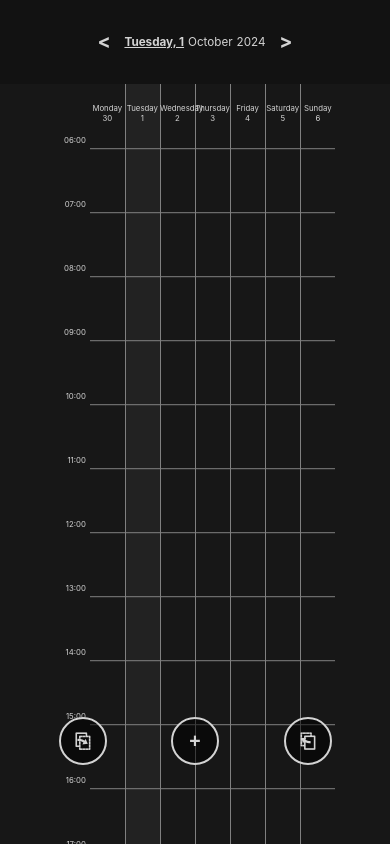
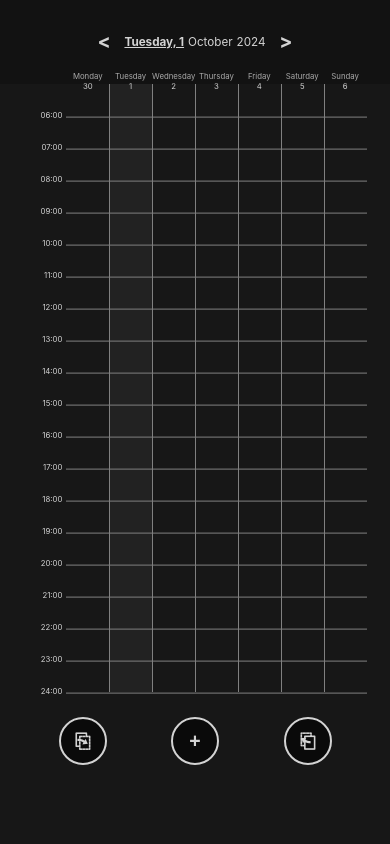
Before and after one commit to RlackBights/uni-calendar-manager, a React (Create React App) app: page / in a window 390 px wide. Shown: the top 844 px of the page. Built offline with nearby package versions, Linux system fonts and the light colour scheme.

Commit message:
cleaned some of the UI up

```diff
--- a/src/App.css
+++ b/src/App.css
@@ -157,6 +157,13 @@
     background-color: gray;
     top: 0;
     left: 0;
+}
+
+.day-column {
+    width: 100%;
+    position: absolute;
+    height: 76rem;
+    top: 0;
 }
 
 .time-slot {
@@ -390,6 +397,26 @@ button {
 
 @media (max-width: 1000px) {
 
+    #table {
+        grid-template-rows: repeat(24, [row] 2rem);
+        grid-template-columns: repeat(8, [col] 11vw);
+    }
+
+    .day-header:not(:first-child):after {
+        content: "";
+        display: block;
+        position: absolute;
+        height: 38rem;
+        width: 1px;
+        background-color: gray;
+        top: 0;
+        left: 0;
+    }
+
+    .day-column {
+        height: 38rem;
+    }
+
     #new-event {
         top: 85vh;
         left: 50vw;
@@ -458,4 +485,9 @@ button {
     .time-slot {
         font-size: 2vmin;
     }
+
+    .time-slot::after {
+        width: calc(11vw * 7);
+        right: calc(11vw * -7);
+    }
 }
--- a/src/components/eventEditor.tsx
+++ b/src/components/eventEditor.tsx
@@ -21,7 +21,7 @@ export default function EventEditor({ updateEvent, eventEditorContent, setEventE
                 <select name="frequency" id="freq-selector" value={eventEditorContent.frequency} onChange={(e) => setEventEditorContent({...eventEditorContent, frequency: parseInt(e.target.value)})}>
                     {Object.keys(EventFrequency).filter(s => isNaN(Number(s))).map(freq => <option value={EventFrequency[freq as keyof typeof EventFrequency]}>{freq}</option>)}
                 </select>
-                <input type="date" name="date-start" id="date-start" max={eventEditorContent.dateEnd.toISOString().substring(0, 10)} value={eventEditorContent.dateStart.toISOString().substring(0, 10)} onChange={(e) => setEventEditorContent({...eventEditorContent, dateStart: new Date(e.target.value)})} />
+                <input type="date" name="date-start" id="date-start" max={(eventEditorContent.frequency === EventFrequency.Once) ? "" : eventEditorContent.dateEnd.toISOString().substring(0, 10)} value={eventEditorContent.dateStart.toISOString().substring(0, 10)} onChange={(e) => setEventEditorContent({...eventEditorContent, dateStart: new Date(e.target.value)})} />
                 {(eventEditorContent.frequency !== EventFrequency.Once) && <input type="date" name="date-end" id="date-end" min={eventEditorContent.dateStart.toISOString().substring(0, 10)} value={eventEditorContent.dateEnd.toISOString().substring(0, 10)} onChange={(e) => setEventEditorContent({...eventEditorContent, dateEnd: new Date(e.target.value)})} />}
             </div>
             <div id="event-time-picker">
--- a/src/components/table.tsx
+++ b/src/components/table.tsx
@@ -17,7 +17,7 @@ export default function Table({ events, setEventEditorContent, activeDate } : {
                 <>
                     <div key={day} className="day-header" style={{gridRow: 0, gridColumn: index + 2, backgroundColor: ((activeDate.getDay() === 0 ? 7 : activeDate.getDay()) - 1 === index) ? "#222222" : "", position: "relative"}}>
                         <p style={{zIndex: 20}}>{day}<br/>{new Date(getFirstDayOfWeek(activeDate).getTime() + 86400000 * index).getDate()}</p>
-                        <div className="day-column" style={{backgroundColor: ((activeDate.getDay() === 0 ? 7 : activeDate.getDay()) - 1 === index) ? "#222222" : "", width: "100%", position: "absolute", height: "76rem", top: 0}}>
+                        <div className="day-column" style={{backgroundColor: ((activeDate.getDay() === 0 ? 7 : activeDate.getDay()) - 1 === index) ? "#222222" : ""}}>
 
                         </div>
                     </div>
```
